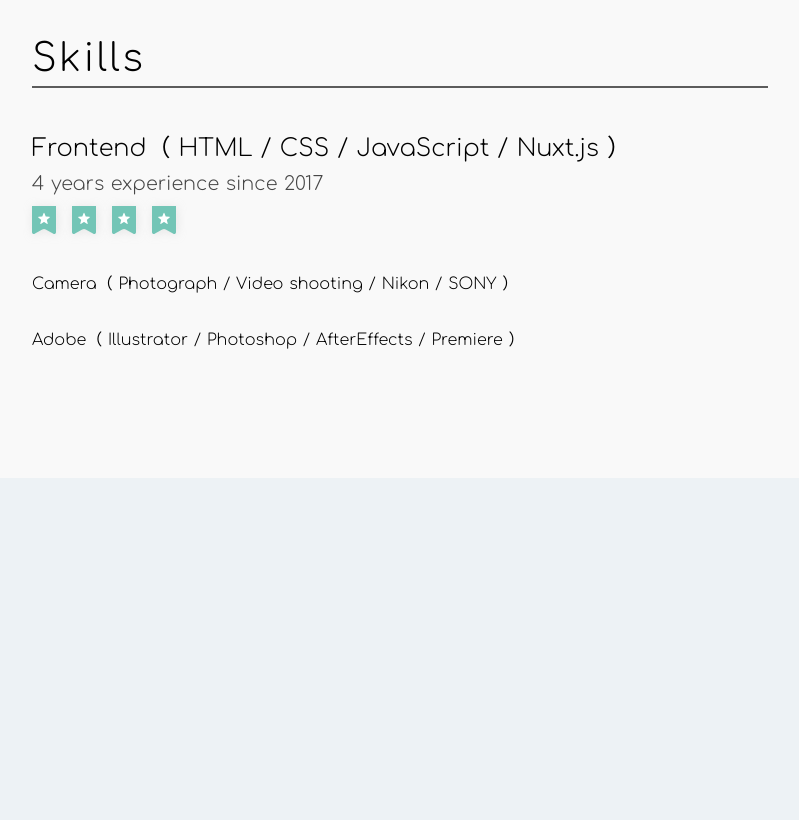
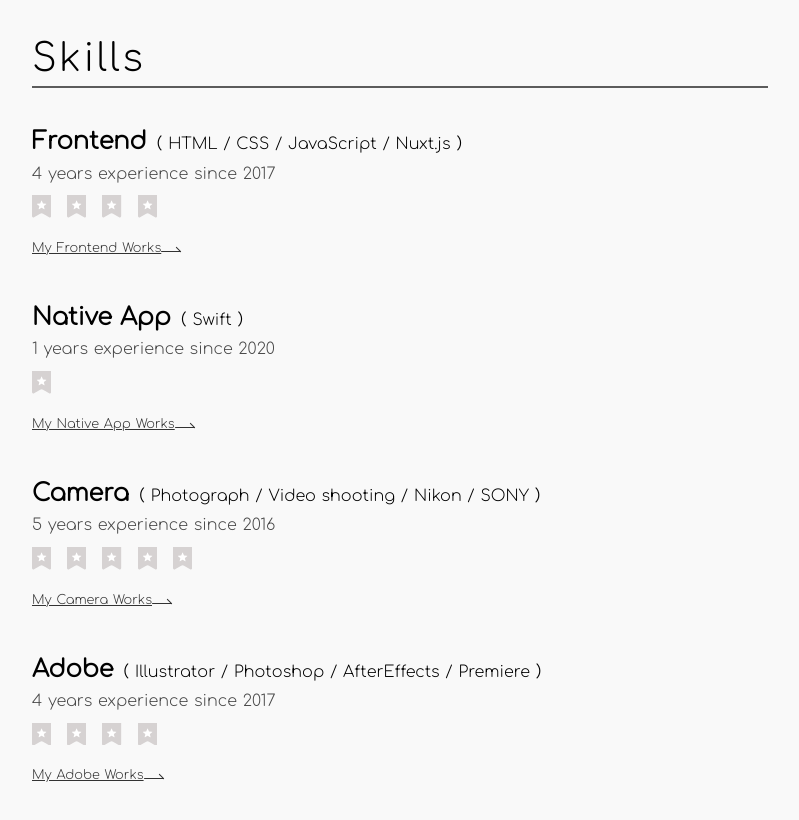
Before and after one commit to nullworkbench/nwb-portfolio, a Nuxt app: page /about in a window 1280 px wide. Shown: the part 540-1360 px from the top of the page, without its empty margins (464-1263 px from the left). Before the commit the page ends 1018 px from the top, so only its background shows below. Built offline with nearby package versions, Linux system fonts and the light colour scheme.

Commit message:
aboutのSkills項目を追加&コンポーネント化

```diff
--- /dev/null
+++ b/components/Parts/About/Skill.vue
@@ -0,0 +1,103 @@
+<template>
+  <div>
+    <h4>
+      <strong>{{ data[0] }}</strong
+      >（ {{ data[1].join(' / ') }} ）
+    </h4>
+    <p>
+      {{ now.getFullYear() - data[2] }} years experience since {{ data[2] }}
+    </p>
+    <div class="skillDots">
+      <SkillDots :num-of-dots="now.getFullYear() - data[2]" />
+    </div>
+    <div class="toWorksLinkWrap">
+      <nuxt-link
+        :to="'/works?category=' + data[0].toLowerCase().replace(/\s+/g, '')"
+        >My {{ data[0] }} Works</nuxt-link
+      >
+      <div></div>
+    </div>
+  </div>
+</template>
+
+<script>
+import SkillDots from '~/components/Parts/About/SkillDots.vue'
+
+export default {
+  components: {
+    SkillDots,
+  },
+  props: {
+    data: {
+      type: Array,
+      required: true,
+    },
+  },
+  data() {
+    return {
+      now: new Date(),
+    }
+  },
+}
+</script>
+
+<style lang="scss" scoped>
+h4 {
+  font-size: 1rem;
+  font-weight: 200;
+  margin-bottom: 0.6rem;
+
+  strong {
+    font-size: 1.5rem;
+  }
+}
+
+p {
+  font-size: 1rem;
+  color: #474747;
+  margin-bottom: 0.8rem;
+}
+
+.toWorksLinkWrap {
+  margin-top: 1rem;
+  a {
+    display: inline-block;
+    // text-decoration: none;
+    color: #333;
+    font-size: 0.8rem;
+
+    &:hover {
+      color: #7a7a7a;
+      + div {
+        width: 40px;
+      }
+    }
+  }
+
+  > div {
+    $arrowColor: #333;
+    $arrowWidth: 1px;
+    position: relative;
+    display: inline-block;
+    background: $arrowColor;
+    width: 20px;
+    height: $arrowWidth;
+    border-radius: 1px;
+    transition: width 0.4s;
+
+    &::before {
+      content: '';
+      position: absolute;
+      right: -1px;
+      background: $arrowColor;
+      width: 7px;
+      height: $arrowWidth;
+      border-radius: 1px;
+    }
+    &::before {
+      top: -2px;
+      transform: rotate(45deg);
+    }
+  }
+}
+</style>
--- a/components/Parts/SkillDots.vue
+++ b/components/Parts/About/SkillDots.vue
@@ -9,7 +9,7 @@
       <path
         d="M0,479.92a32.08,32.08,0,0,0,48.16,27.76l138.44-80.2a64.2,64.2,0,0,1,64.31,0l138.45,80.2a32.08,32.08,0,0,0,48.15-27.76V0H0"
         transform="translate(0 0)"
-        style="fill: #73c5b6"
+        style="fill: #d6d2d2"
       />
       <path
         d="M114.94,208.42l50.14,41.27a6.43,6.43,0,0,1,2.13,6.57L150.9,319.11a6.42,6.42,0,0,0,9.66,7L215.3,291.2a6.44,6.44,0,0,1,6.91,0l54.73,34.94a6.42,6.42,0,0,0,9.66-7l-16.3-62.85a6.39,6.39,0,0,1,2.13-6.57l50.14-41.27a6.42,6.42,0,0,0-3.69-11.36l-64.83-3.9a6.43,6.43,0,0,1-5.58-4.06l-23.74-60.44a6.42,6.42,0,0,0-11.95,0L189,189.1a6.43,6.43,0,0,1-5.58,4.06l-64.83,3.9a6.42,6.42,0,0,0-3.68,11.36Z"
@@ -34,8 +34,8 @@ export default {
 <style scoped>
 svg {
   display: inline-block;
-  width: 1.5rem;
+  width: 1.2rem;
   margin-right: 1rem;
-  filter: drop-shadow(1px 1px 5px hsla(0, 0%, 73%, 0.3));
+  /* filter: drop-shadow(1px 1px 5px hsla(0, 0%, 73%, 0.3)); */
 }
 </style>
--- a/pages/about.vue
+++ b/pages/about.vue
@@ -38,17 +38,39 @@
         <section id="sectionSkills">
           <h3>Skills</h3>
           <ul>
+            <!-- Frontend -->
             <li>
-              <h4>Frontend（ HTML / CSS / JavaScript / Nuxt.js ）</h4>
-              <p>4 years experience since 2017</p>
-              <div class="skillDots">
-                <SkillDots :num-of-dots="4" />
-                <!-- <skill-dots /> -->
-              </div>
+              <Skill
+                :data="[
+                  'Frontend',
+                  ['HTML', 'CSS', 'JavaScript', 'Nuxt.js'],
+                  2017,
+                ]"
+              />
             </li>
-            <li>Camera（ Photograph / Video shooting / Nikon / SONY ）</li>
+            <!-- Native App -->
             <li>
-              Adobe（ Illustrator / Photoshop / AfterEffects / Premiere ）
+              <Skill :data="['Native App', ['Swift'], 2020]" />
+            </li>
+            <!-- Camera -->
+            <li>
+              <Skill
+                :data="[
+                  'Camera',
+                  ['Photograph', 'Video shooting', 'Nikon', 'SONY'],
+                  2016,
+                ]"
+              />
+            </li>
+            <!-- Adobe -->
+            <li>
+              <Skill
+                :data="[
+                  'Adobe',
+                  ['Illustrator', 'Photoshop', 'AfterEffects', 'Premiere'],
+                  2017,
+                ]"
+              />
             </li>
           </ul>
         </section>
@@ -58,10 +80,15 @@
 </template>
 
 <script>
-import SkillDots from '@/components/Parts/SkillDots.vue'
+import Skill from '~/components/Parts/About/Skill.vue'
 export default {
   components: {
-    SkillDots,
+    Skill,
+  },
+  data() {
+    return {
+      now: new Date(),
+    }
   },
 }
 </script>
@@ -143,22 +170,7 @@ h3 {
   font-size: 1rem;
 
   li {
-    margin-bottom: 2rem;
-  }
-  h4 {
-    font-size: 1.5rem;
-    font-weight: 200;
-    margin-bottom: 0.6rem;
-  }
-
-  p {
-    font-size: 1.2rem;
-    color: #474747;
-    margin-bottom: 0.8rem;
-  }
-
-  .skillDots {
-    // margin-left: 1rem;
+    margin-bottom: 3rem;
   }
 }
 </style>
```
